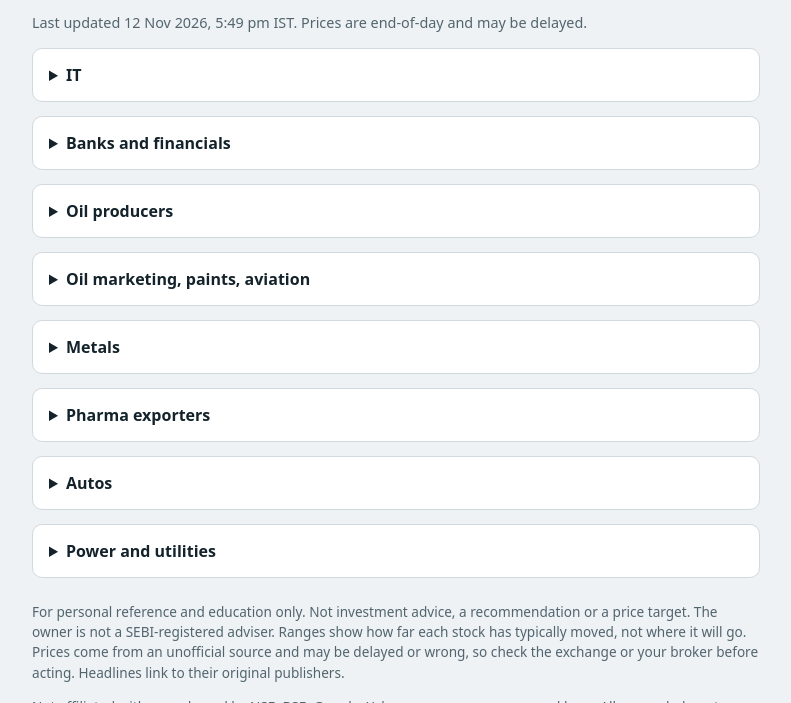
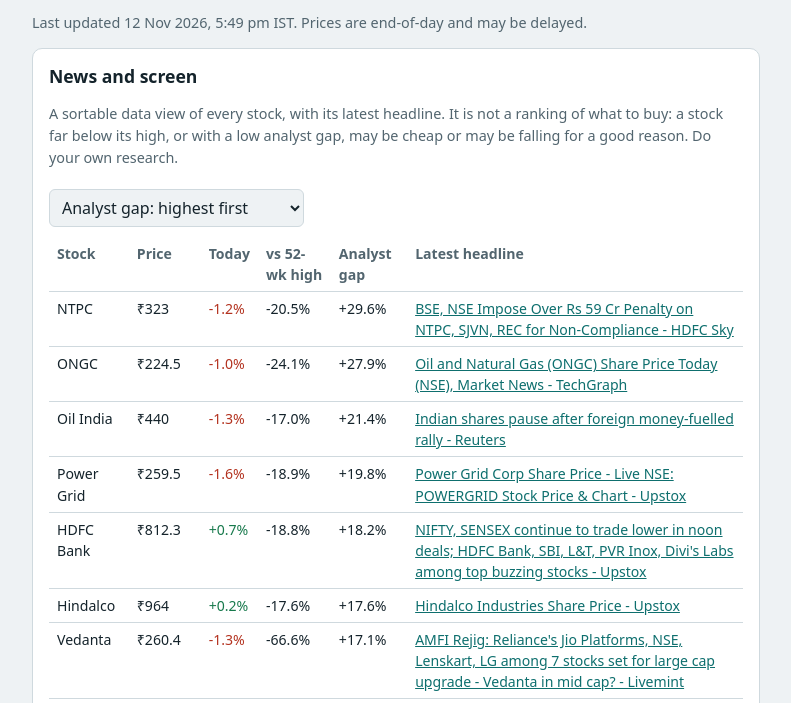
Before and after one commit to akhotapp-ai/AK---Market-Desk-Personal-, a plain HTML site: page index.html in a window 1280 px wide. Shown: the part 74-777 px from the top of the page, without its empty margins (244-1035 px from the left). Drawn offline with Linux system fonts and the light colour scheme.

Commit message:
Add files via upload

```diff
--- a/index.html
+++ b/index.html
@@ -23,12 +23,20 @@ ul{margin:6px 0 0;padding-left:18px;font-size:.9rem}
 a{color:var(--ac)}
 a:focus-visible,summary:focus-visible{outline:2px solid var(--ac);outline-offset:2px}
 .disc{font-size:.85rem;color:var(--mu);margin-top:24px}
+.card{background:var(--sf);border:1px solid var(--ln);border-radius:10px;padding:14px 16px;margin:14px 0}
+.card h2{font-size:1.1rem;margin:0 0 8px}
+.wrap{overflow-x:auto}
+table{border-collapse:collapse;width:100%;min-width:640px;font-size:.88rem}
+th,td{padding:6px 8px;text-align:left;border-bottom:1px solid var(--ln);vertical-align:top}
+th{color:var(--mu);font-weight:600}
+select{font:inherit;color:var(--ink);background:var(--bg);border:1px solid var(--ln);border-radius:6px;padding:6px 8px;margin:6px 0 10px;max-width:100%}
 </style>
 </head>
 <body>
 <main>
 <h1>Market Desk</h1>
 <p class="mu" id="status">Loading…</p>
+<div id="screen"></div>
 <div id="list"></div>
 <div class="disc">
 <p>For personal reference and education only. Not investment advice, a recommendation or a price target. The owner is not a SEBI-registered adviser. Ranges show how far each stock has typically moved, not where it will go. Prices come from an unofficial source and may be delayed or wrong, so check the exchange or your broker before acting. Headlines link to their original publishers.</p>
@@ -41,7 +49,29 @@ const el=(t,c,x)=>{const e=document.createElement(t);if(c)e.className=c;if(x!==u
 const f=n=>Number(n).toLocaleString('en-IN',{maximumFractionDigits:1});
 fetch('data/prices.json',{cache:'no-store'}).then(r=>r.json()).then(render).catch(()=>{
   $('#status').textContent='Could not load data/prices.json. Open this page from your GitHub Pages link and check that the Update market data workflow has run.'});
+function screen(d){
+  const rows=Object.values(d.stocks||{}).map(x=>({x,chg:(x.price/x.prev-1)*100,off:(x.price/x.hi-1)*100,up:x.target?(x.target.mean/x.price-1)*100:null,n:x.news&&x.news[0]}));
+  if(!rows.length)return;
+  const S={up:['Analyst gap: highest first',r=>r.up,-1],upLow:['Analyst gap: lowest first',r=>r.up,1],off:['Furthest below 52-week high',r=>r.off,1],offHi:['Closest to 52-week high',r=>r.off,-1],chg:['Today: best first',r=>r.chg,-1],chgLow:['Today: worst first',r=>r.chg,1]};
+  const card=el('div','card'),sel=el('select'),wrap=el('div','wrap');
+  card.append(el('h2',null,'News and screen'),el('p','mu','A sortable data view of every stock, with its latest headline. It is not a ranking of what to buy: a stock far below its high, or with a low analyst gap, may be cheap or may be falling for a good reason. Do your own research.'));
+  Object.keys(S).forEach(k=>{const o=el('option',null,S[k][0]);o.value=k;sel.append(o)});
+  card.append(sel,wrap);$('#screen').append(card);
+  const pc=v=>v===null||isNaN(v)?'n/a':(v>=0?'+':'')+v.toFixed(1)+'%';
+  function draw(){
+    const [,fn,dir]=S[sel.value];
+    const a=rows.filter(r=>fn(r)!==null&&!isNaN(fn(r))).sort((p,q)=>(fn(p)-fn(q))*dir),b=rows.filter(r=>!(fn(r)!==null&&!isNaN(fn(r))));
+    const t=el('table'),h=el('tr');['Stock','Price','Today','vs 52-wk high','Analyst gap','Latest headline'].forEach(c=>h.append(el('th',null,c)));t.append(h);
+    a.concat(b).forEach(r=>{const tr=el('tr');
+      tr.append(el('td',null,r.x.name),el('td',null,'₹'+f(r.x.price)),el('td',r.chg>=0?'up':'dn',pc(r.chg)),el('td',null,pc(r.off)),el('td',null,pc(r.up)));
+      const td=el('td');if(r.n){const l=el('a',null,r.n.t);l.href=r.n.l;l.target='_blank';l.rel='noopener';td.append(l)}else td.textContent='No headline found';
+      tr.append(td);t.append(tr)});
+    wrap.replaceChildren(t);
+  }
+  sel.addEventListener('change',draw);draw();
+}
 function render(d){
+  try{screen(d)}catch(e){console.error(e)}
   if(!d.sectors.length){$('#status').textContent='No data yet. Run the Update market data workflow once from the Actions tab.';return}
   $('#status').textContent='Last updated '+new Date(d.updated).toLocaleString('en-IN',{timeZone:'Asia/Kolkata',dateStyle:'medium',timeStyle:'short'})+' IST. Prices are end-of-day and may be delayed.';
   d.sectors.forEach(s=>{
```
